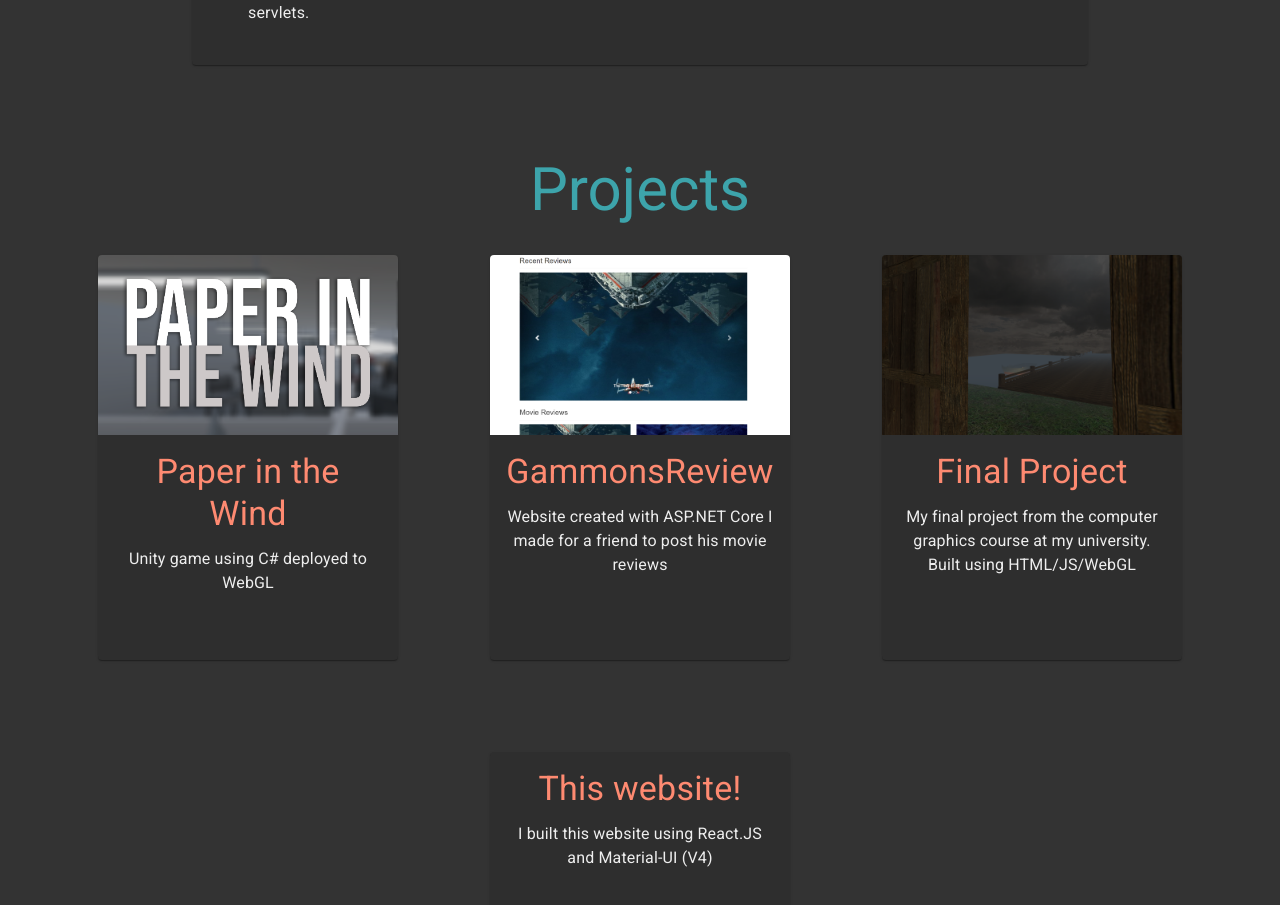
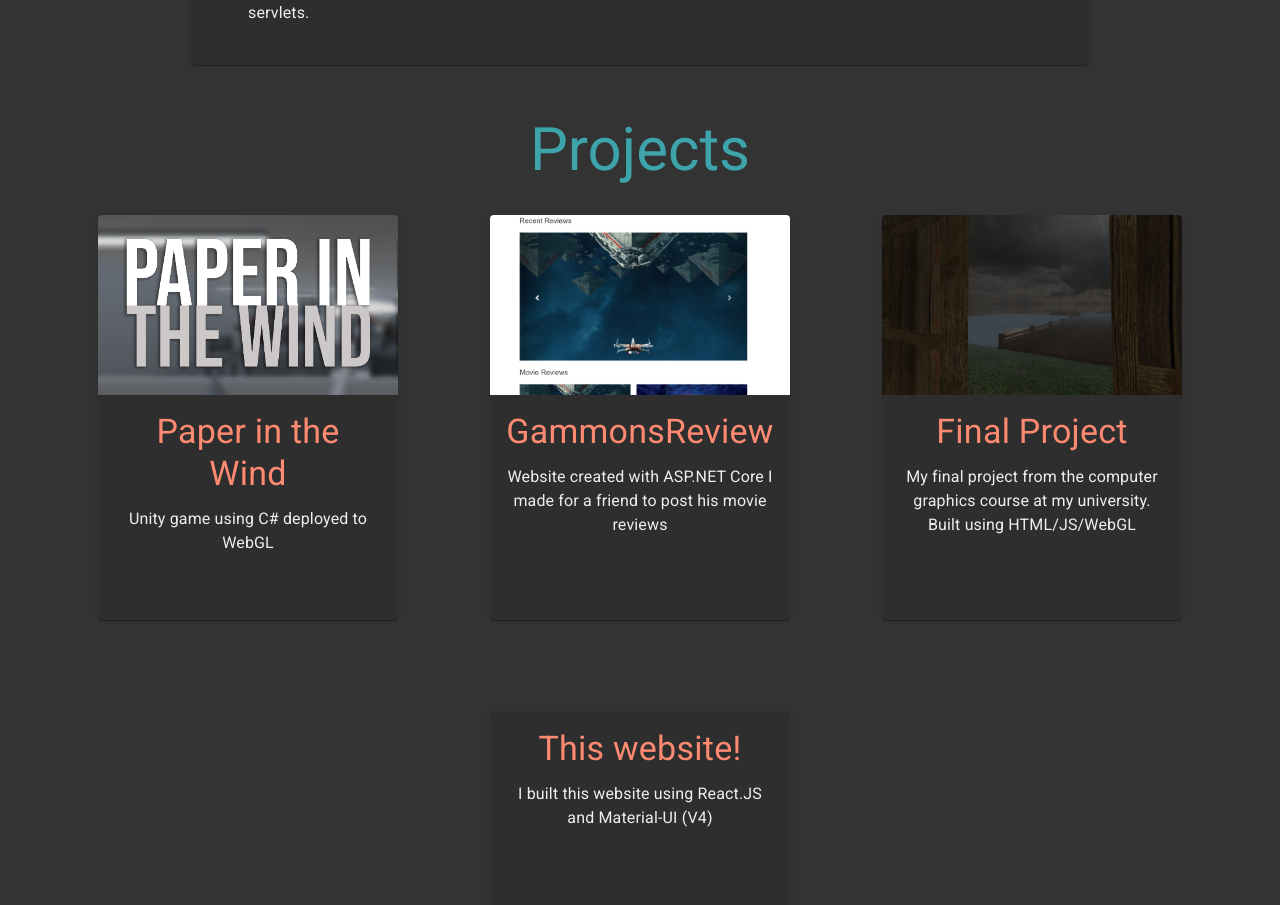
Before and after one commit to DustinCraig/home, a React (Create React App) app: page / in a window 1280 px wide. Shown: the part 2808-3713 px from the top of the page. Built offline with nearby package versions, Linux system fonts and the light colour scheme.

Commit message:
Reduced projects margin

```diff
--- a/src/components/projects/index.jsx
+++ b/src/components/projects/index.jsx
@@ -12,7 +12,7 @@ const useStyles = makeStyles((theme) => ({
     backgroundColor: BACKGROUNDCOLOR,
   },
   header: {
-    marginTop: 60,
+    marginTop: 20,
     color: HEADERCOLOR,
     fontSize: 60,
   },
```
